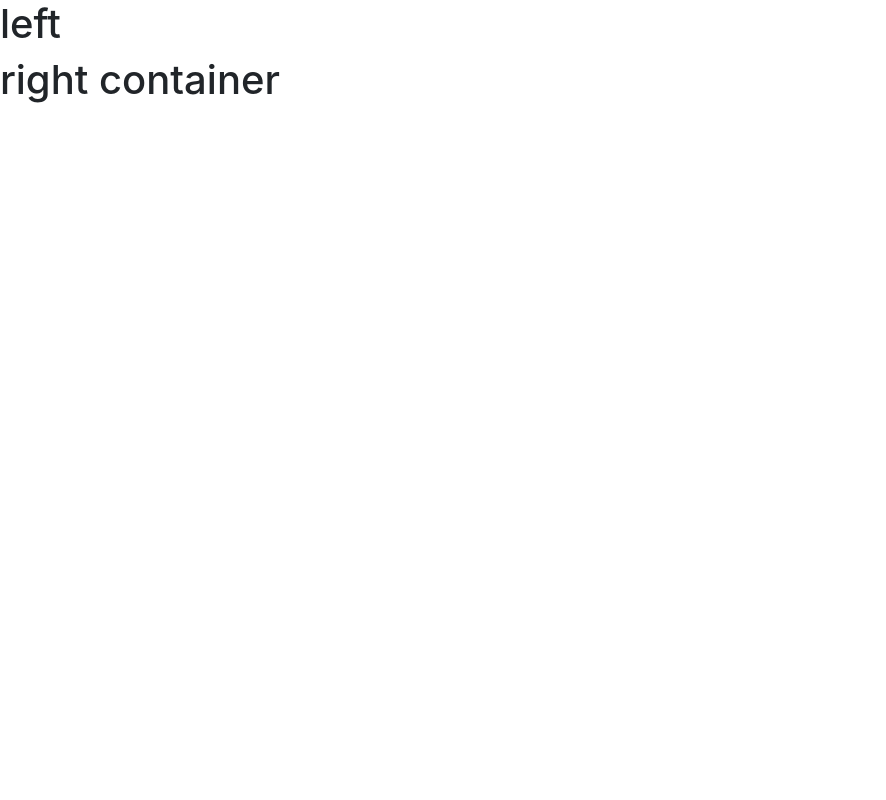
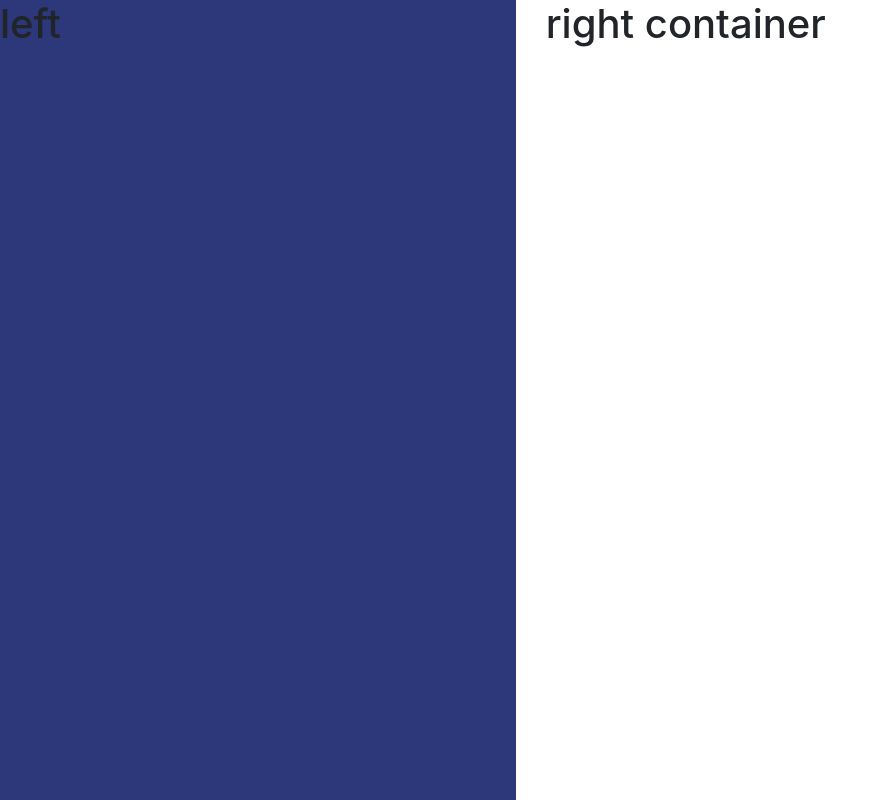
Before and after one commit to madhu1803/react6_tansim-login, a React (Create React App) app: page / in a window 1280 px wide. Shown: the whole page, without its empty margins (0-886 px from the left). Built offline with nearby package versions, Linux system fonts and the light colour scheme.

Commit message:
started work

```diff
--- a/src/App.js
+++ b/src/App.js
@@ -5,9 +5,13 @@ import RightContainer from "./MajorComponents/RightContainer";
 export default class App extends Component {
   render() {
     return (
-      <div>
-        <LeftContainer />
-        <RightContainer />
+      <div className="row">
+        <div className="col-lg-5">
+          <LeftContainer />
+        </div>
+        <div className="col-lg-7">
+          <RightContainer />
+        </div>
       </div>
     );
   }
--- /dev/null
+++ b/src/MajorComponents/Css/LeftContainer.css
@@ -0,0 +1,7 @@
+.left-container {
+    width: 100%;
+    height: 100vh;
+    margin: 0;
+    padding: 0;
+    background-color: #2C387A;
+}
--- a/src/MajorComponents/LeftContainer.js
+++ b/src/MajorComponents/LeftContainer.js
@@ -1,9 +1,9 @@
 import React, { Component } from "react";
-
+import "./Css/LeftContainer.css";
 export default class LeftContainer extends Component {
   render() {
     return (
-      <div>
+      <div className="left-container">
         <h1>left</h1>
       </div>
     );
```
Also changed, not shown: src/MajorComponents/Css/RightContainer.css (added).
